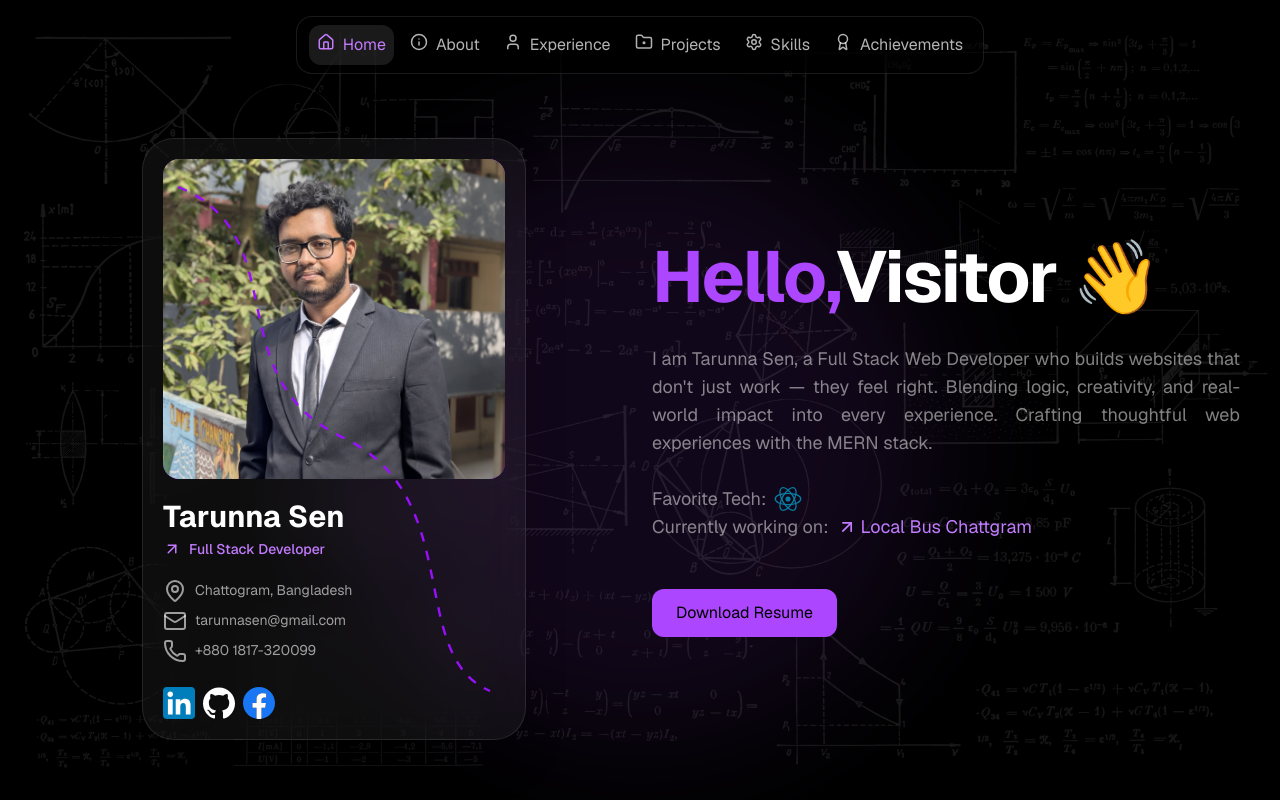
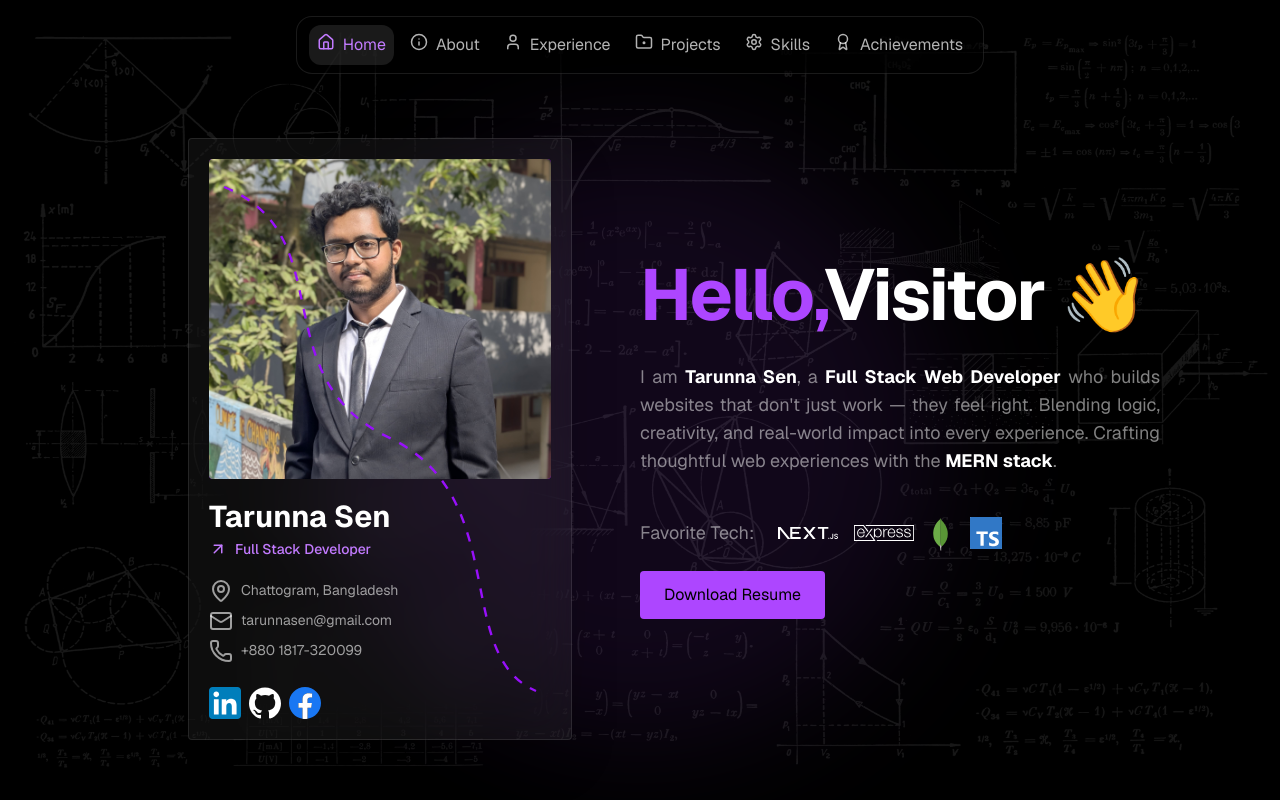
Before and after one commit to T4RUNN4/Tarunna-Portfolio, a React (Vite) app: page / in a window 1280 px wide. Shown: the top 800 px of the page. Built offline with nearby package versions, Linux system fonts and the light colour scheme.

Commit message:
Improved Hero Section

```diff
--- a/src/App.jsx
+++ b/src/App.jsx
@@ -24,13 +24,15 @@ export default function App() {
           <div className="absolute inset-0 bg-black/70" />
           <div className="absolute md:h-150 md:w-150 left-1/2 top-1/2 -translate-x-1/2 -translate-y-1/2 rounded-full bg-purple-500/10 blur-3xl overflow-x-hidden" />
         </div>
-        <Navbar />
+        <div className="px-30">
+          <Navbar />
         <Hero />
         <About />
         <Experience />
         <Projects />
         <Skills />
         <Achievements />
+        </div>
       </main>
       <Footer />
     </>
--- a/src/components/ProfileCard.jsx
+++ b/src/components/ProfileCard.jsx
@@ -16,7 +16,7 @@ export default function ProfileCard() {
         duration: 0.8,
         ease: [0.22, 1, 0.36, 1],
       }}
-      className="relative mx-auto w-full max-w-sm rounded-4xl border border-white/10 bg-white/5 p-5 shadow-2xl backdrop-blur-xl"
+      className="relative mx-auto w-full max-w-sm rounded-sm border border-white/10 bg-white/5 p-5 shadow-2xl backdrop-blur-xl hover:scale-105 transition-transform duration-200"
     >
       <svg
         className="pointer-events-none absolute left-0 top-0 h-full w-full"
@@ -31,7 +31,7 @@ export default function ProfileCard() {
         />
       </svg>
 
-      <div className="overflow-hidden rounded-2xl bg-purple-600">
+      <div className="overflow-hidden rounded-sm bg-purple-600">
         <img
           src={Tarunna}
           alt="Profile"
@@ -40,7 +40,7 @@ export default function ProfileCard() {
       </div>
 
       <div className="mt-5">
-        <h3 className="text-2xl lg:text-3xl font-bold">Tarunna Sen</h3>
+        <h3 className="text-3xl lg:text-3xl font-bold">Tarunna Sen</h3>
 
         <div className="mt-1 flex items-center gap-2 text-purple-400">
           <ArrowUpRight size={18} />
--- a/src/sections/Hero.jsx
+++ b/src/sections/Hero.jsx
@@ -1,6 +1,9 @@
 import { motion } from "framer-motion";
 import ProfileCard from "../components/ProfileCard";
-import React from "../assets/React.svg";
+import NextJS from "../assets/NextJS.svg";
+import ExpressJS from "../assets/ExpressJS.svg";
+import Mongodb from "../assets/Mongodb.svg";
+import Typescript from "../assets/Typescript.svg";
 import { ArrowUpRight } from "lucide-react";
 import Resume from "../assets/Resume-Tarunna_Sen.pdf";
 
@@ -8,10 +11,10 @@ export default function About() {
   return (
     <section
       id="home"
-      className="relative flex flex-col md:flex-row items-center justify-center px-10 py-20 text-white"
+      className="relative flex flex-col md:flex-row items-center justify-center py-20 text-white"
     >
       <div className="absolute md:h-150 md:w-150 left-1/2 top-1/2 -translate-x-1/2 -translate-y-1/2 rounded-full bg-purple-500/10 blur-3xl overflow-x-hidden" />
-      <div className="relative z-10 grid w-full items-center grid-cols-1 md:grid-cols-2 gap-6">
+      <div className="relative z-10 grid w-full items-center grid-cols-1 md:grid-cols-2">
         <ProfileCard />
         <motion.div
           initial={{ opacity: 0, y: 80 }}
@@ -39,22 +42,23 @@ export default function About() {
           </motion.h1>
 
           <div className="mt-8 text-sm lg:text-lg text-white/50 text-justify">
-            I am Tarunna Sen, a Full Stack Web Developer who builds websites
-            that don't just work — they feel right. Blending logic, creativity,
-            and real-world impact into every experience. Crafting thoughtful web
-            experiences with the MERN stack.
+            I am <span className="font-bold text-white">Tarunna Sen</span>, a{" "}
+            <span className="font-bold text-white">
+              Full Stack Web Developer
+            </span>{" "}
+            who builds websites that don't just work — they feel right. Blending
+            logic, creativity, and real-world impact into every experience.
+            Crafting thoughtful web experiences with the{" "}
+            <span className="font-bold text-white">MERN stack</span>.
             <br />
             <br />
             <div className="flex items-center gap-2">
-              Favorite Tech: <img src={React} alt="React" className="w-7 h-7" />
+              Favorite Tech:{" "}
+              <img src={NextJS} alt="NextJS" className="ml-4 w-15 h-15" />
+              <img src={ExpressJS} alt="ExpressJS" className="ml-2 w-15 h-15" />
+              <img src={Mongodb} alt="Mongodb" className="w-10 h-10" />
+              <img src={Typescript} alt="Typescript" className="w-8 h-8" />
             </div>
-            <a href="#projects" className="flex items-center">
-              Currently working on:{" "}
-              <span className="flex ml-2 items-center text-purple-400 hover:cursor-pointer">
-                <ArrowUpRight size={20} />
-                <span className="ml-1">Local Bus Chattgram</span>
-              </span>
-            </a>
           </div>
 
           <motion.div
@@ -64,9 +68,13 @@ export default function About() {
               duration: 0.8,
               delay: 0.35,
             }}
-            className="mt-12 flex gap-4"
+            className="mt-2 flex gap-4"
           >
-            <a href={Resume} download="resume-tarunna-sen.pdf" className="rounded-xl bg-purple-500 px-6 py-3 text-black transition hover:cursor-pointer hover:bg-purple-600">
+            <a
+              href={Resume}
+              download="resume-tarunna-sen.pdf"
+              className="rounded-sm bg-purple-500 px-6 py-3 text-black hover:cursor-pointer hover:bg-purple-600 hover:scale-105 transition-transform duration-200"
+            >
               Download Resume
             </a>
           </motion.div>
```
Also changed, not shown: src/assets/ExpressJS.svg (added), src/assets/Typescript.svg (added).
